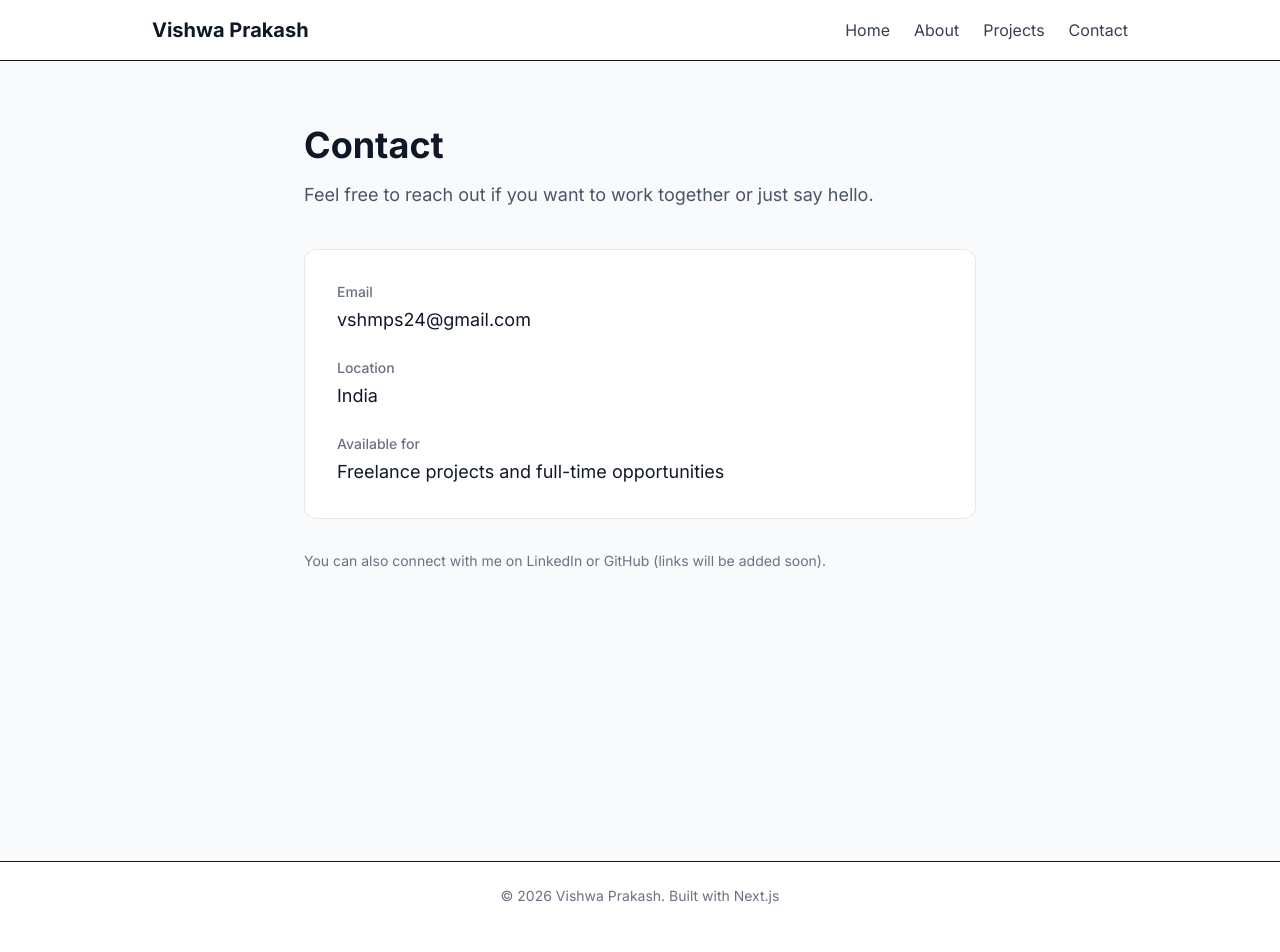
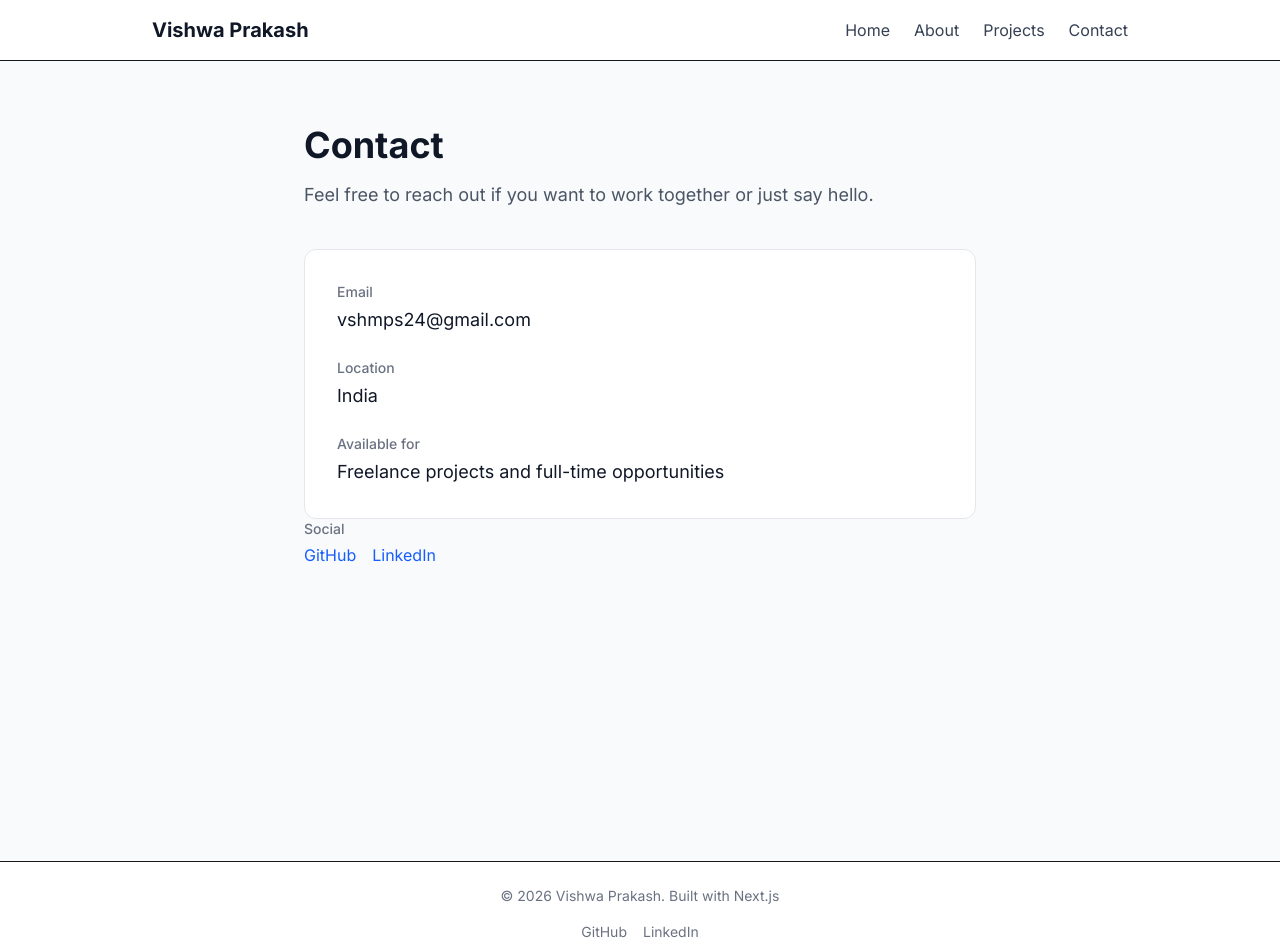
Before and after one commit to vshmps24-hue/my-portfolio, a Next.js app: page /contact in a window 1280 px wide. Shown: the top 952 px of the page. Before the commit the page ends 930 px from the top, so only its background shows below. Built offline with nearby package versions, Linux system fonts and the light colour scheme.

Commit message:
Added social links

```diff
--- a/app/components/footer.tsx
+++ b/app/components/footer.tsx
@@ -2,7 +2,23 @@ export default function Footer() {
   return (
     <footer className="w-full border-t bg-white">
       <div className="max-w-5xl mx-auto px-6 py-6 text-center text-gray-500 text-sm">
-        © {new Date().getFullYear()} Vishwa Prakash. Built with Next.js
+        <p>© {new Date().getFullYear()} Vishwa Prakash. Built with Next.js</p>
+        <div className="flex gap-4 justify-center mt-4">
+          <a
+            href="https://github.com/vshmps24-hue"
+            target="_blank"
+            className="hover:text-gray-800"
+          >
+            GitHub
+          </a>
+          <a
+            href="https://linkedin.com/in/vishwa-prakash-b2728315"
+            target="_blank"
+            className="hover:text-gray-800"
+          >
+            LinkedIn
+          </a>
+        </div>
       </div>
     </footer>
   );
--- a/app/contact/page.tsx
+++ b/app/contact/page.tsx
@@ -32,9 +32,25 @@ export default function Contact() {
           </div>
         </div>
 
-        <p className="mt-8 text-gray-500 text-sm">
-          You can also connect with me on LinkedIn or GitHub (links will be added soon).
-        </p>
+        <div>
+            <h2 className="text-sm font-medium text-gray-500 mb-1">Social</h2>
+            <div className="flex gap-4 mt-1">
+              <a
+                href="https://github.com/vshmps24-hue"
+                target="_blank"
+                className="text-blue-600 hover:underline"
+              >
+                GitHub
+              </a>
+              <a
+                href="https://linkedin.com/in/vishwa-prakash-b2728315"
+                target="_blank"
+                className="text-blue-600 hover:underline"
+              >
+                LinkedIn
+              </a>
+            </div>
+          </div>
       </div>
     </main>
   );
```
